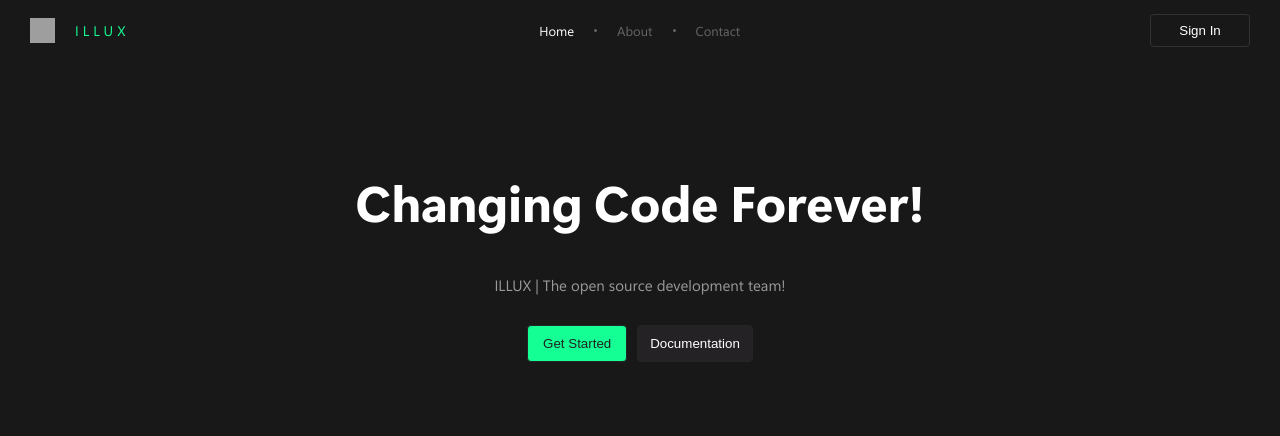
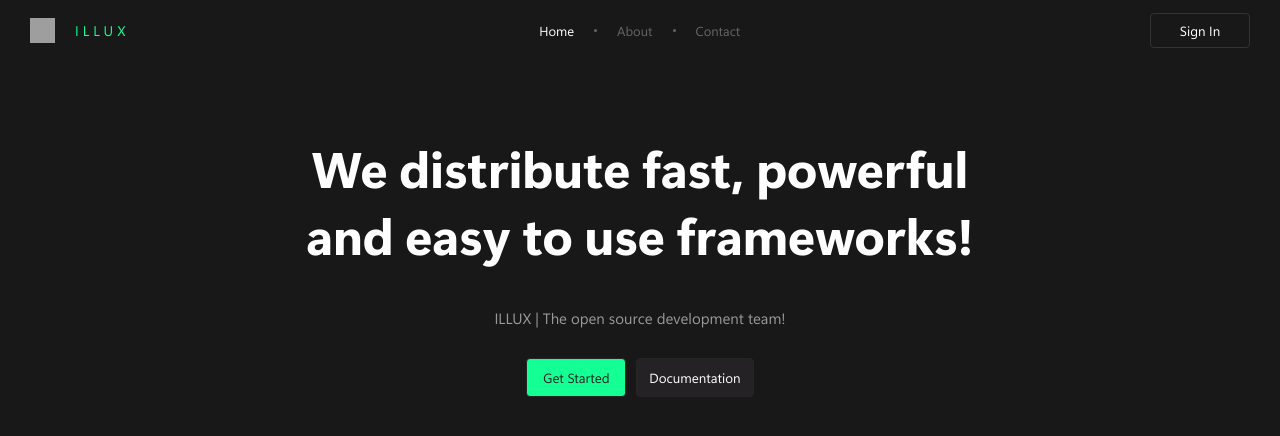
Before and after one commit to skylix-dev/HomePage, a Next.js app: page / in a window 1280 px wide. Shown: the top 436 px of the page. Built offline with nearby package versions, Linux system fonts and the light colour scheme; grey boxes are pictures that could not be loaded.

Commit message:
Updated favicon and fonts

```diff
--- a/components/navBar/NavBar.module.scss
+++ b/components/navBar/NavBar.module.scss
@@ -40,6 +40,7 @@
         min-width: 100px;
         background: transparent;
         transition: 150ms;
+        font-family: "SegoeUI-VF";
 
         &:hover {
             border-color: #444;
--- a/pages/_app.tsx
+++ b/pages/_app.tsx
@@ -7,6 +7,7 @@ function MyApp({ Component, pageProps }) {
 		<div className="root">
 			<Head>
 				<title>ILLUX</title>
+				<link rel="icon" type="image/svg+xml" href="https://raw.githubusercontent.com/IlluxDev/Illux/main/LogoDynamic.svg" />
 			</Head>
 			<NavBar />
 
--- a/pages/index.tsx
+++ b/pages/index.tsx
@@ -4,7 +4,7 @@ export default function Index() {
 	return (
 		<div className={style.root}>
 			<div className={style.banner}>
-				<h1>Changing Code Forever!</h1>
+				<h1>We distribute fast, powerful and easy to use frameworks!</h1>
 				<span>ILLUX | The open source development team!</span>
 
 				<div className={style.bannerButtons}>
--- a/styles/Index.module.scss
+++ b/styles/Index.module.scss
@@ -15,6 +15,7 @@
         font-size: 50px;
         margin: 20px;
         text-align: center;
+        max-width: 700px;
     }
 
     span {
@@ -39,6 +40,7 @@
         padding: 10px 12px;
         min-width: 100px;
         transition: 150ms;
+        font-family: "SegoeUI-VF";
 
         &:hover {
             background: #282828;
```
